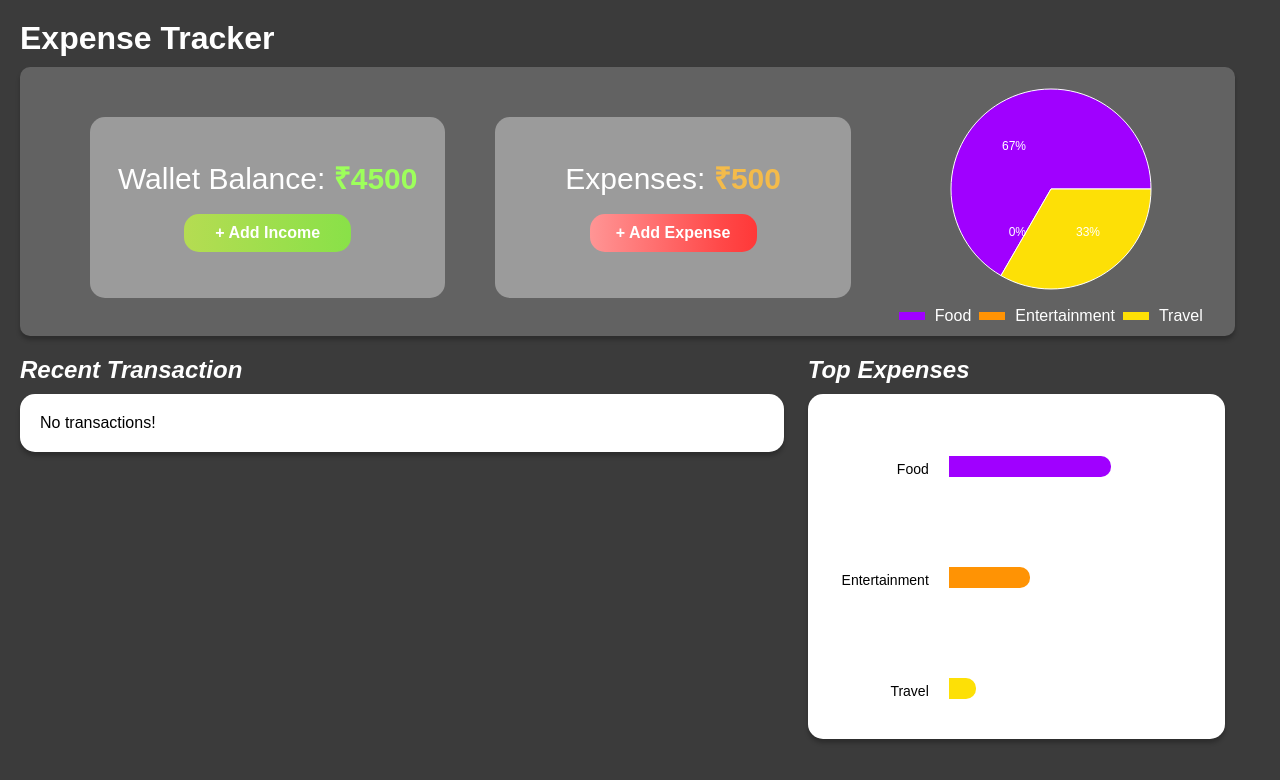
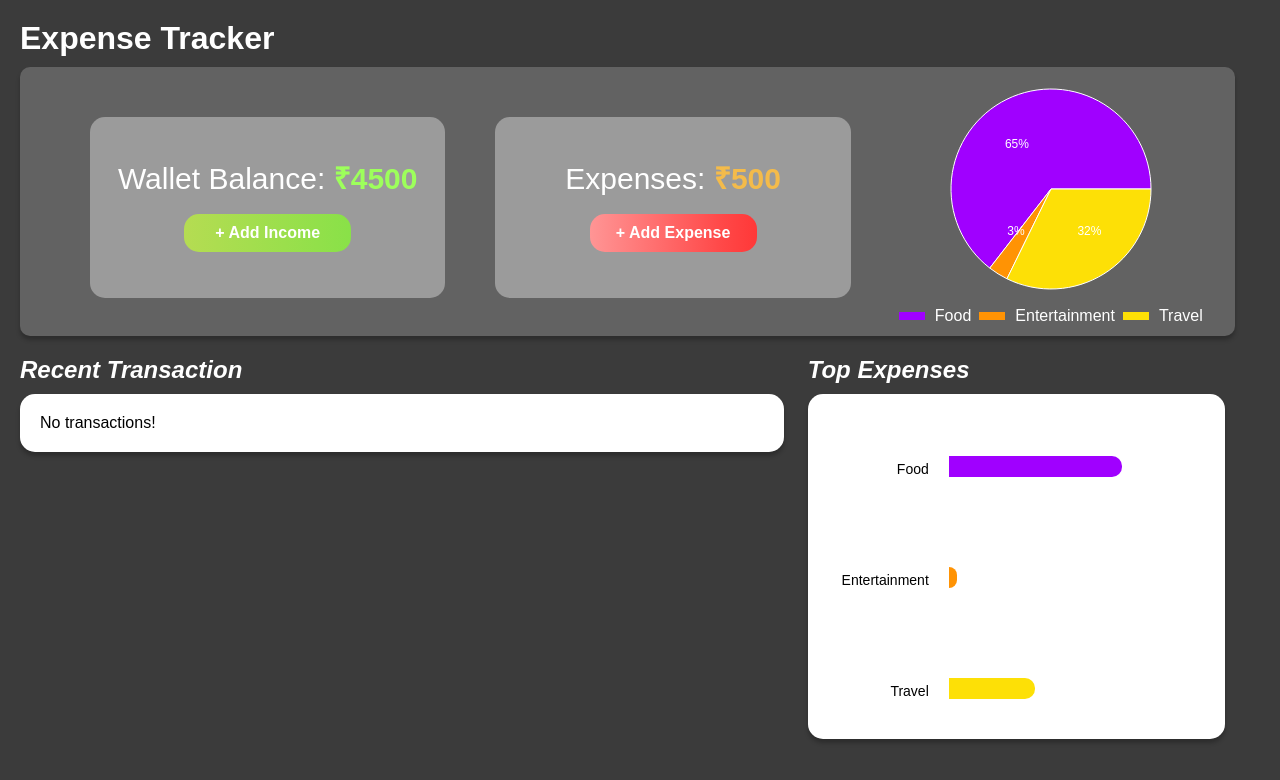
Before and after one commit to rajvipulraj401/xpenseTracker, a React (Vite) app: page / in a window 1280 px wide. Shown: the top 780 px of the page. Built offline with nearby package versions, Linux system fonts and the light colour scheme.

Commit message:
Made chart and expense tracker dynamic

```diff
--- a/src/App.jsx
+++ b/src/App.jsx
@@ -4,6 +4,21 @@ import TopExpensesCard from "./components/TopExpensesCard/TopExpensesCard";
 
 import "./App.css";
 import RecentTransaction from "./components/RecentTransaction/RecentTransaction";
+
+const pieChartData = [
+  { name: "Food", value: 400 },
+  { name: "Entertainment", value: 20 },
+  { name: "Travel", value: 200 },
+];
+
+// All the clicks declared here
+
+const handleAddIncomeClick = () => {
+  // Now on click of this button we want to open the modeal
+};
+const handleAddExpenseClick = () => {
+  // Now on click of this button we want to open the modeal
+};
 
 const App = () => {
   // ---All hooks ---
@@ -15,7 +30,11 @@ const App = () => {
       <div className="container">
         <div className="ExpenseTracker">
           <h1>Expense Tracker</h1>
-          <Display></Display>
+          <Display
+            pieChartData={pieChartData}
+            onAddIncomeClick={handleAddIncomeClick}
+            onAddExpenseClick={handleAddExpenseClick}
+          ></Display>
         </div>
 
         {/* Lowe section of  Recent Transactions  and Top Expenses */}
@@ -30,7 +49,7 @@ const App = () => {
           {/* Top Expenses Section */}
           <section className="TopExpenses">
             <h2>Top Expenses</h2>
-            <TopExpensesCard></TopExpensesCard>
+            <TopExpensesCard pieChartData={pieChartData}></TopExpensesCard>
           </section>
         </div>
       </div>
--- a/src/components/Card/Card.jsx
+++ b/src/components/Card/Card.jsx
@@ -1,7 +1,7 @@
 import React from "react";
 import styles from "./Card.module.css";
 
-const Card = ({ name, balance, buttonName, color }) => {
+const Card = ({ name, balance, buttonName, color, handleClick }) => {
   // Conditional inline style based on color prop
   const buttonStyle =
     color === "green"
@@ -37,7 +37,11 @@ const Card = ({ name, balance, buttonName, color }) => {
         <div className={styles.cardTitle}>
           <span>{name}</span>: <span style={balanceColor}>₹{balance}</span>
         </div>
-        <button className={styles.button} style={buttonStyle}>
+        <button
+          className={styles.button}
+          style={buttonStyle}
+          onClick={handleClick}
+        >
           {buttonName}
         </button>
       </div>
--- a/src/components/Display/Display.jsx
+++ b/src/components/Display/Display.jsx
@@ -4,13 +4,12 @@ import ExpenseSection from "../ExpenseSection/ExpenseSection";
 import styles from "./Display.module.css";
 import PieChartDisplay from "../PieChar/PieChartDisplay";
 
-const pieChartData = [
-  { name: "Food", value: 400 },
-  { name: "Entertainment", value: 0 },
-  { name: "Travel", value: 200 },
-];
-
-const Display = () => {
+// const pieChartData = [
+//   { name: "Food", value: 400 },
+//   { name: "Entertainment", value: 0 },
+//   { name: "Travel", value: 200 },
+// ];
+const Display = ({ pieChartData, onAddIncomeClick, onAddExpenseClick }) => {
   return (
     <div className={styles.displayContainer}>
       {/* The main cards here */}
@@ -20,12 +19,18 @@ const Display = () => {
           balance={4500}
           buttonName="+ Add Income"
           color="green"
+          handleClick={onAddIncomeClick}
+
+          // JAB ye card ka button click ho toh ye method trigger kro
         ></Card>
         <Card
           name="Expenses"
           balance={500}
           buttonName="+ Add Expense"
           color="orange"
+          handleClick={onAddExpenseClick}
+
+          // JAB ye card ka button click ho toh ye method trigger kro
         ></Card>
       </div>
       {/* Below is the chart */}
--- a/src/components/TopExpensesCard/TopExpensesCard.jsx
+++ b/src/components/TopExpensesCard/TopExpensesCard.jsx
@@ -1,21 +1,47 @@
 import React from "react";
 import styles from "./TopExpensesCard.module.css";
 
-const TopExpensesCard = () => {
+const TopExpensesCard = ({ pieChartData }) => {
+  // So we get array of objects
+
+  console.log(pieChartData);
+
+  const total = pieChartData.reduce((acc, item) => acc + item.value, 0);
+
   return (
     <div className={styles.TopExpensesCard}>
       {/* Left Side */}
       <div className={styles.left}>
+        {pieChartData.map((curr, i) => {
+          return <div key={i}> {curr.name}</div>;
+        })}
+        {/*
         <div>Food</div>
         <div>Entertainment</div>
-        <div>Travel</div>
+        <div>Travel</div> */}
       </div>
 
       {/* Right Side */}
       <div className={styles.right}>
-        <div className={styles.bar1} style={{ width: "60%" }}></div>
-        <div className={styles.bar2} style={{ width: "30%" }}></div>
-        <div className={styles.bar3} style={{ width: "10%" }}></div>
+        {pieChartData.map((curr, i) => {
+          // Now we need to convert each value  into the %width using the total we calculated outside
+          const percent =
+            total === 0 ? 0 : Math.floor((curr.value / total) * 100);
+
+          return (
+            <div
+              key={i}
+              // className={styles.bar}
+              className={`${styles.bar} ${styles["bar" + i]}`} // Dynamically creating another className
+              style={{ width: `${percent}%` }}
+            ></div>
+          );
+        })}
+
+        {/* <div className={styles.bar1} style={{ width: "60%" }}></div> */}
+
+        {/* <div className={styles.bar2} style={{ width: "30%" }}></div>
+        <div className={styles.bar3} style={{ width: "10%" }}></div> */}
       </div>
     </div>
   );
--- a/src/components/TopExpensesCard/TopExpensesCard.module.css
+++ b/src/components/TopExpensesCard/TopExpensesCard.module.css
@@ -42,23 +42,17 @@
   gap: 90px;
 }
 
-.bar1 {
+.bar {
   height: 21px;
   background-color: rgba(160, 0, 255, 1);
   border-top-right-radius: 10px;
   border-bottom-right-radius: 10px;
 }
 
-.bar2 {
-  height: 21px;
+.bar1 {
   background-color: rgba(255, 147, 4, 1);
-  border-top-right-radius: 10px;
-  border-bottom-right-radius: 10px;
 }
 
-.bar3 {
-  height: 21px;
+.bar2 {
   background-color: rgba(253, 224, 6, 1);
-  border-top-right-radius: 10px;
-  border-bottom-right-radius: 10px;
 }
```
